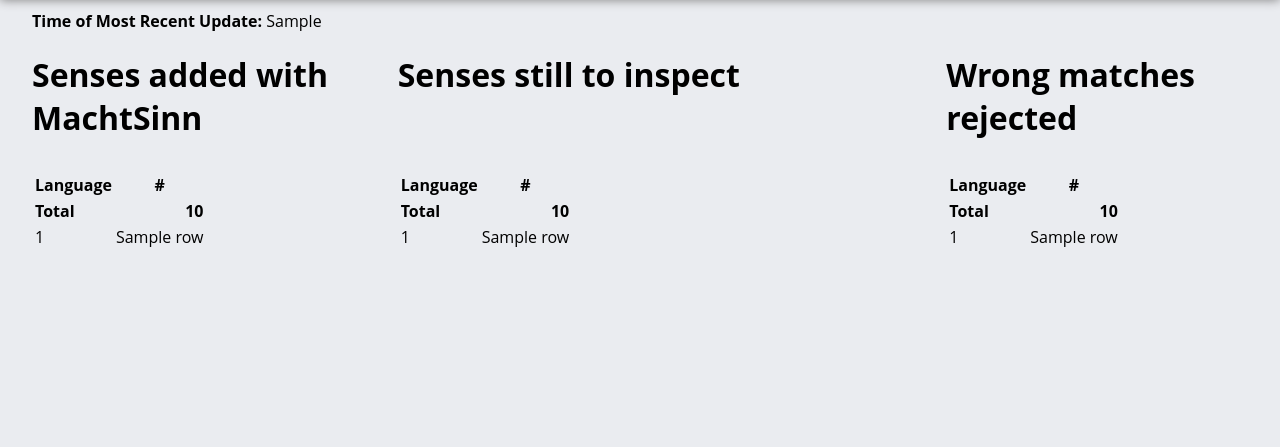
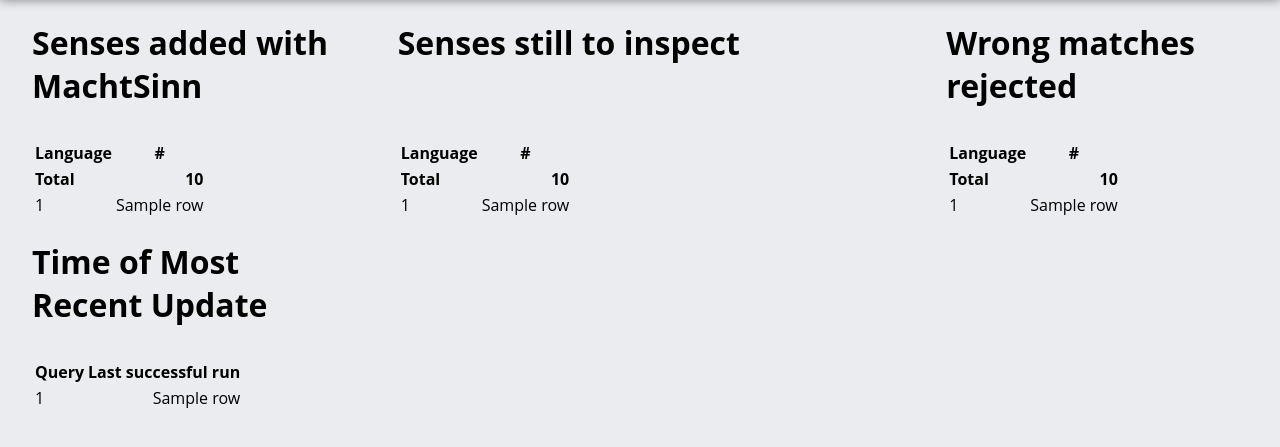
Before and after one commit to Nudin/makesense, a Flask app: template templates/statistics.html in a window 1280 px wide. Shown: the part 53-500 px from the top of the page. Run offline with Flask 2, Linux system fonts and the light colour scheme; the template is opened without the code that fills it: most values are stand-ins (such as "Sample title", 1, 10 or a date in 2020); parts of the project's set-up code (start-up, migrations or seed data) failed here and were passed over; some libraries are stand-ins or nearby versions.

Commit message:
Show all update times

```diff
--- a/app.py
+++ b/app.py
@@ -277,20 +277,26 @@
     )
     todo = cursor.fetchall()
 
-    try:
-        cursor.execute(
-            """SELECT date
-            FROM   last_updated
-            WHERE query='prune_old'""",
-        )
-        raw_most_recent = cursor.fetchone()[0]
-        most_recent = raw_most_recent.strftime("%b %d, %Y %I:%M%p")
-    except IndexError:
-        most_recent = "unkown"
+    cursor.execute(
+        """SELECT query, date
+        FROM   last_updated""",
+    )
+    raw_update_times = cursor.fetchall()
+    update_times = []
+    for query, date in raw_update_times:
+        if date:
+            update_times.append((query, date.strftime("%b %d, %Y %I:%M%p")))
+        else:
+            update_times.append((query, "Unknown"))
     cursor.close()
     username = flask.session.get("username", None)
     return flask.render_template(
-        "statistics.html", added=added, todo=todo, rejected=rejected, username=username, most_recent=most_recent
+        "statistics.html",
+        added=added,
+        todo=todo,
+        rejected=rejected,
+        username=username,
+        update_times=update_times,
     )
 
 
--- a/templates/statistics.html
+++ b/templates/statistics.html
@@ -8,9 +8,7 @@
 {% endblock %}
 
 {% block content %}
-<div class="updated stat">
-        Time of Most Recent Update: <span class="date">{{ most_recent }}</span>
-</div>
+
 <div class="stat">
 <h1>Senses added with MachtSinn</h1>
 <table>
@@ -73,4 +71,20 @@
         {% endfor %}
 </table>
 </div>
+
+<div class="stat">
+<h1>Time of Most Recent Update</h1>
+<table>
+        <tr>
+                <th>Query</th>
+                <th>Last successful run</th>
+        </tr>
+        {% for row in update_times -%}
+        <tr>
+                <td>{{row[0]}}</td>
+                <td>{{row[1]}}</td>
+        </tr>
+        {% endfor %}
+</table>
+</div>
 {% endblock %}
```
